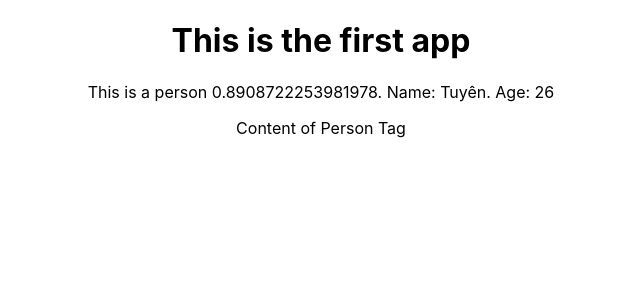
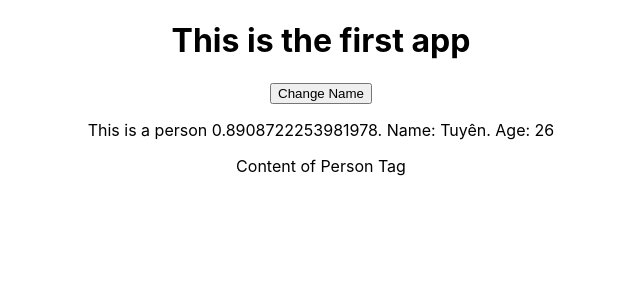
Before and after one commit to nguyenvantuyen6789/React-Tutorial-Tedu, a React (Create React App) app: page / in a window 1280 px wide. Shown: the top 300 px of the page, without its empty margins (319-959 px from the left). Built offline with nearby package versions, Linux system fonts and the light colour scheme.

Commit message:
Xong! Dùng Event Cơ Bản của Thẻ HTML

```diff
--- a/src/App.js
+++ b/src/App.js
@@ -4,9 +4,13 @@ import React from 'react';
 import Person from './components/Person';
 
 function App() {
+  const changNameHandler = (e) => {
+    console.log(e);
+  }
   return (
     <div className="App">
       <h1>This is the first app</h1>
+      <button onClick={ (e) => changNameHandler(e) }>Change Name</button>
       <Person name="Tuyên" age="26">Content of Person Tag</Person>
     </div>
 
```
